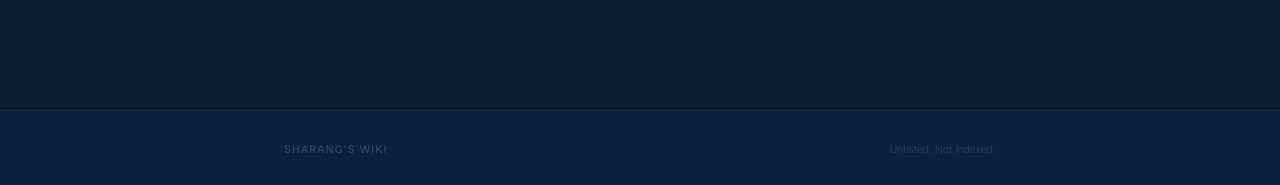
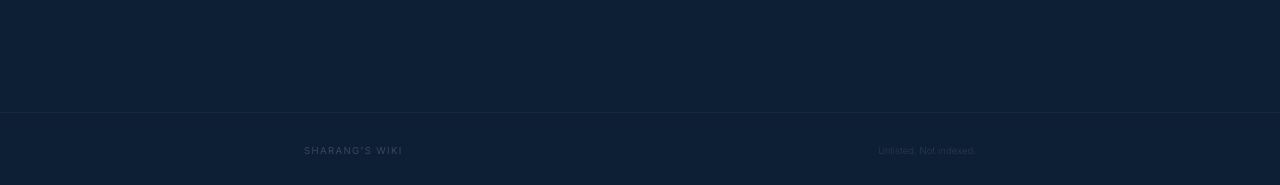
Before and after one commit to sharangshah/wiki, an MkDocs documentation site: the page built from docs/index.md, in a window 1280 px wide and 1166 px high. Shown: the part 978-1163 px from the top of the window. Built offline with MkDocs 1.6.1 and Material for MkDocs 9.7.7, drawn with Linux system fonts in a browser that asks for light colours.

Commit message:
Update main.html — dark footer + noindex meta

```diff
--- a/overrides/main.html
+++ b/overrides/main.html
@@ -1,18 +1,16 @@
 {% extends "base.html" %}
 
 {% block extrahead %}
-  <!-- Privacy: prevent search engine indexing -->
   <meta name="robots" content="noindex, nofollow, noarchive">
   <meta name="googlebot" content="noindex, nofollow">
-  <!-- Favicon -->
   <link rel="icon" href="{{ base_url }}/assets/favicon.png" type="image/png">
 {% endblock %}
 
 {% block footer %}
-  <footer class="md-footer" style="background:#0A2240;">
-    <div style="max-width:760px; margin:0 auto; padding:2rem 1.5rem; display:flex; justify-content:space-between; align-items:center;">
-      <span style="font-family:'Inter',sans-serif; font-size:0.65rem; font-weight:400; letter-spacing:0.12em; text-transform:uppercase; color:rgba(255,255,255,0.2);">Sharang’s Wiki</span>
-      <span style="font-family:'Inter',sans-serif; font-size:0.65rem; font-weight:300; color:rgba(255,255,255,0.15);">Unlisted. Not indexed.</span>
+  <footer class="md-footer" style="background:var(--md-primary-fg-color, #0D1F35);">
+    <div style="max-width:720px; margin:0 auto; padding:2rem 1.5rem; display:flex; justify-content:space-between; align-items:center;">
+      <span style="font-family:'Inter',sans-serif; font-size:0.6rem; font-weight:400; letter-spacing:0.14em; text-transform:uppercase; color:rgba(255,255,255,0.18);">Sharang's Wiki</span>
+      <span style="font-family:'Inter',sans-serif; font-size:0.6rem; font-weight:300; color:rgba(255,255,255,0.12);">Unlisted. Not indexed.</span>
     </div>
   </footer>
 {% endblock %}
```
